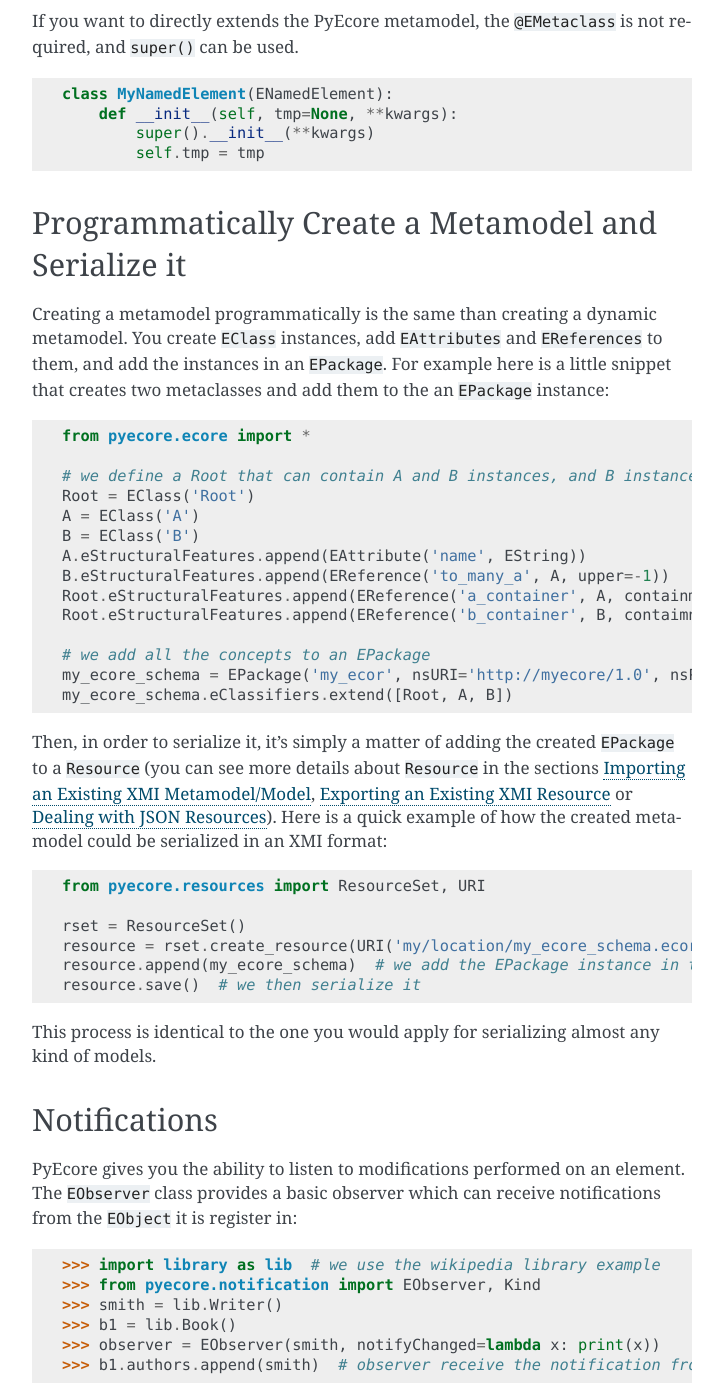
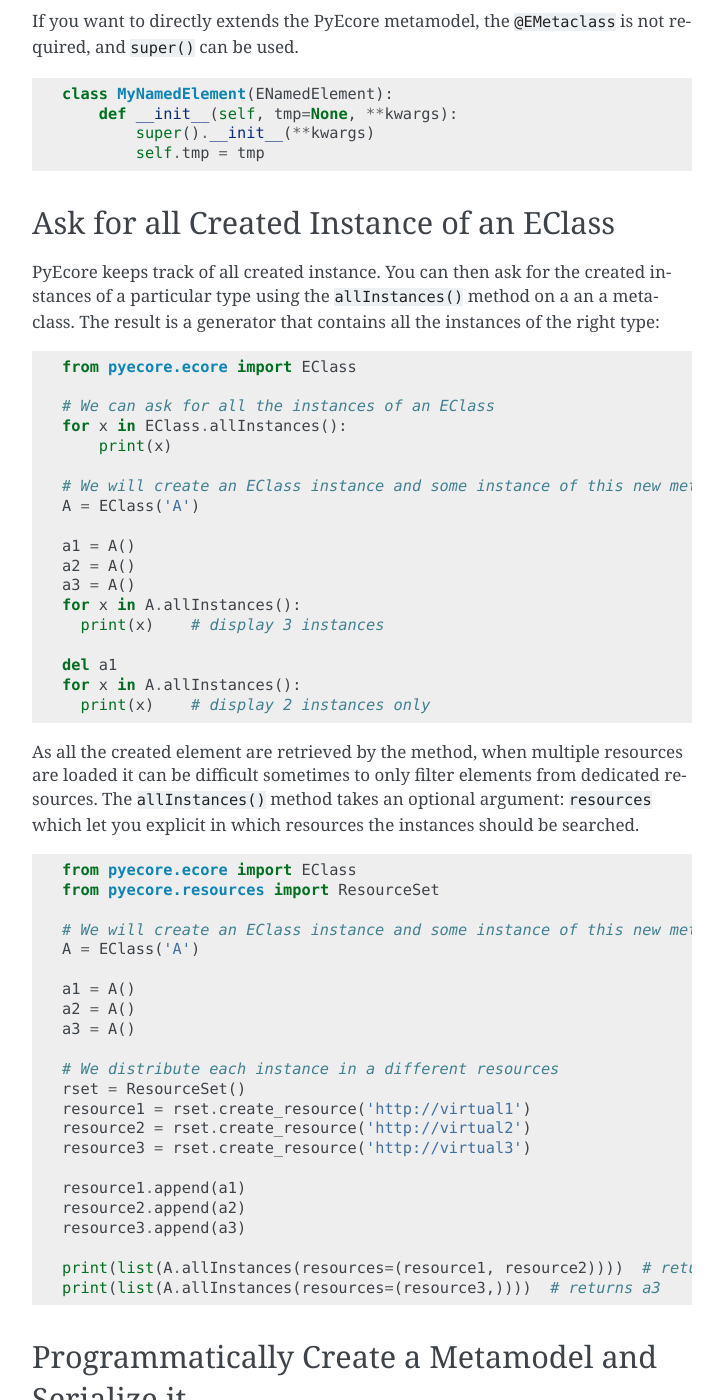
Before and after one commit to pyecore/pyecore, a Sphinx documentation site: the page built from doc/source/user/quickstart.rst, in a window 1280 px wide and 1400 px high, scrolled down 8298 px. Shown: the whole window, without its empty margins (388-1111 px from the left). Built offline with Sphinx 7.4.7, drawn with Linux system fonts in a browser that asks for light colours; comment, search, counter and statistics services are not loaded.

Commit message:
Add documentation for 'allInstances'

```diff
--- a/doc/source/user/quickstart.rst
+++ b/doc/source/user/quickstart.rst
@@ -452,6 +452,68 @@
         def __init__(self, tmp=None, **kwargs):
             super().__init__(**kwargs)
             self.tmp = tmp
+
+
+Ask for all Created Instance of an EClass
+-----------------------------------------
+
+PyEcore keeps track of all created instance. You can then ask for the created
+instances of a particular type using the ``allInstances()`` method on a an
+a metaclass. The result is a generator that contains all the instances of the
+right type:
+
+.. code-block:: python
+
+    from pyecore.ecore import EClass
+
+    # We can ask for all the instances of an EClass
+    for x in EClass.allInstances():
+        print(x)
+
+    # We will create an EClass instance and some instance of this new metaclass
+    A = EClass('A')
+
+    a1 = A()
+    a2 = A()
+    a3 = A()
+    for x in A.allInstances():
+      print(x)    # display 3 instances
+
+    del a1
+    for x in A.allInstances():
+      print(x)    # display 2 instances only
+
+
+As all the created element are retrieved by the method, when multiple resources
+are loaded it can be difficult sometimes to only filter elements from dedicated
+resources. The ``allInstances()`` method takes an optional argument:
+``resources`` which let you explicit in which resources the instances should be
+searched.
+
+.. code-block:: python
+
+    from pyecore.ecore import EClass
+    from pyecore.resources import ResourceSet
+
+    # We will create an EClass instance and some instance of this new metaclass
+    A = EClass('A')
+
+    a1 = A()
+    a2 = A()
+    a3 = A()
+
+    # We distribute each instance in a different resources
+    rset = ResourceSet()
+    resource1 = rset.create_resource('http://virtual1')
+    resource2 = rset.create_resource('http://virtual2')
+    resource3 = rset.create_resource('http://virtual3')
+
+    resource1.append(a1)
+    resource2.append(a2)
+    resource3.append(a3)
+
+    print(list(A.allInstances(resources=(resource1, resource2))))  # returns a1 and a2
+    print(list(A.allInstances(resources=(resource3,))))  # returns a3
 
 
 
```
